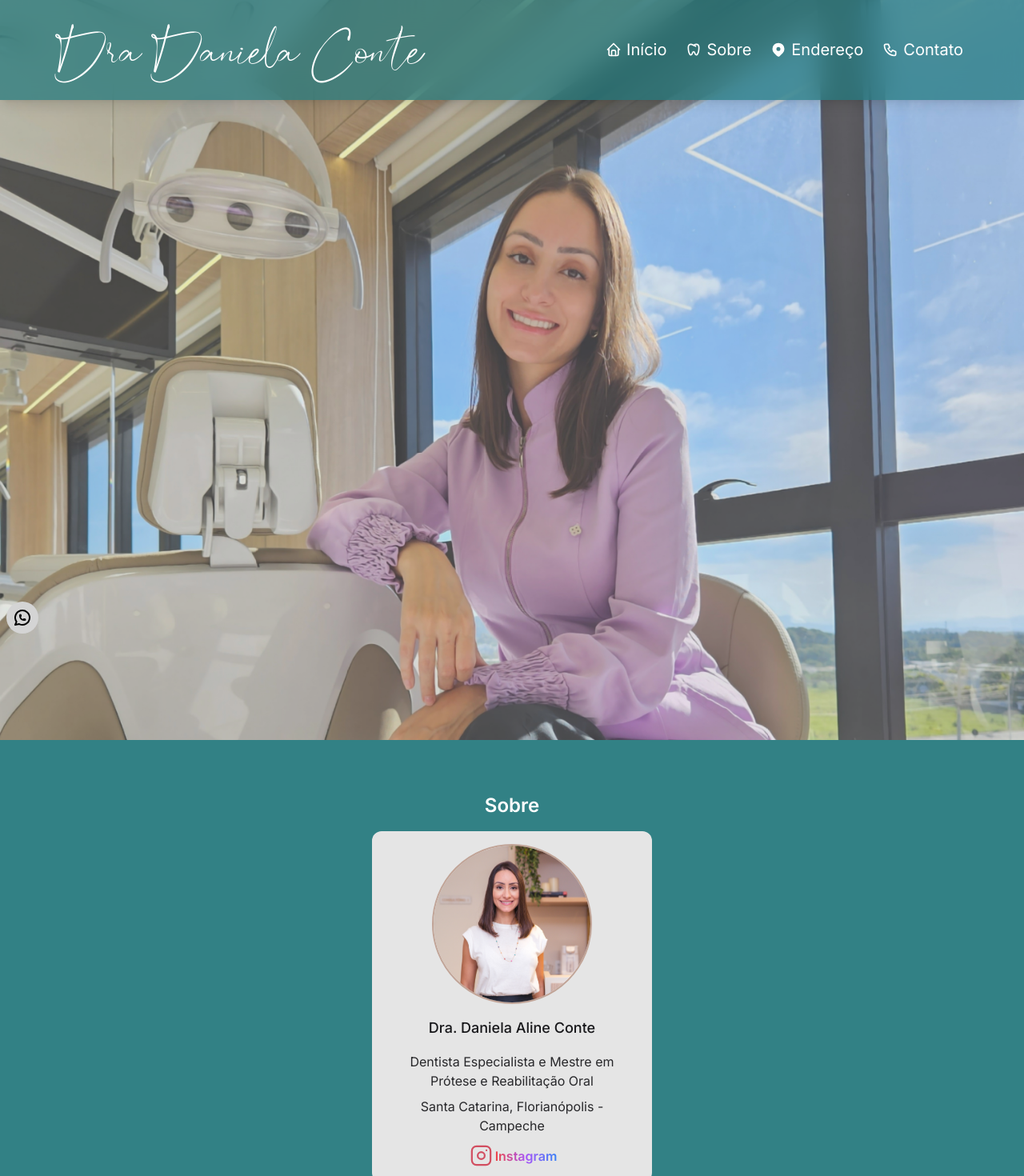
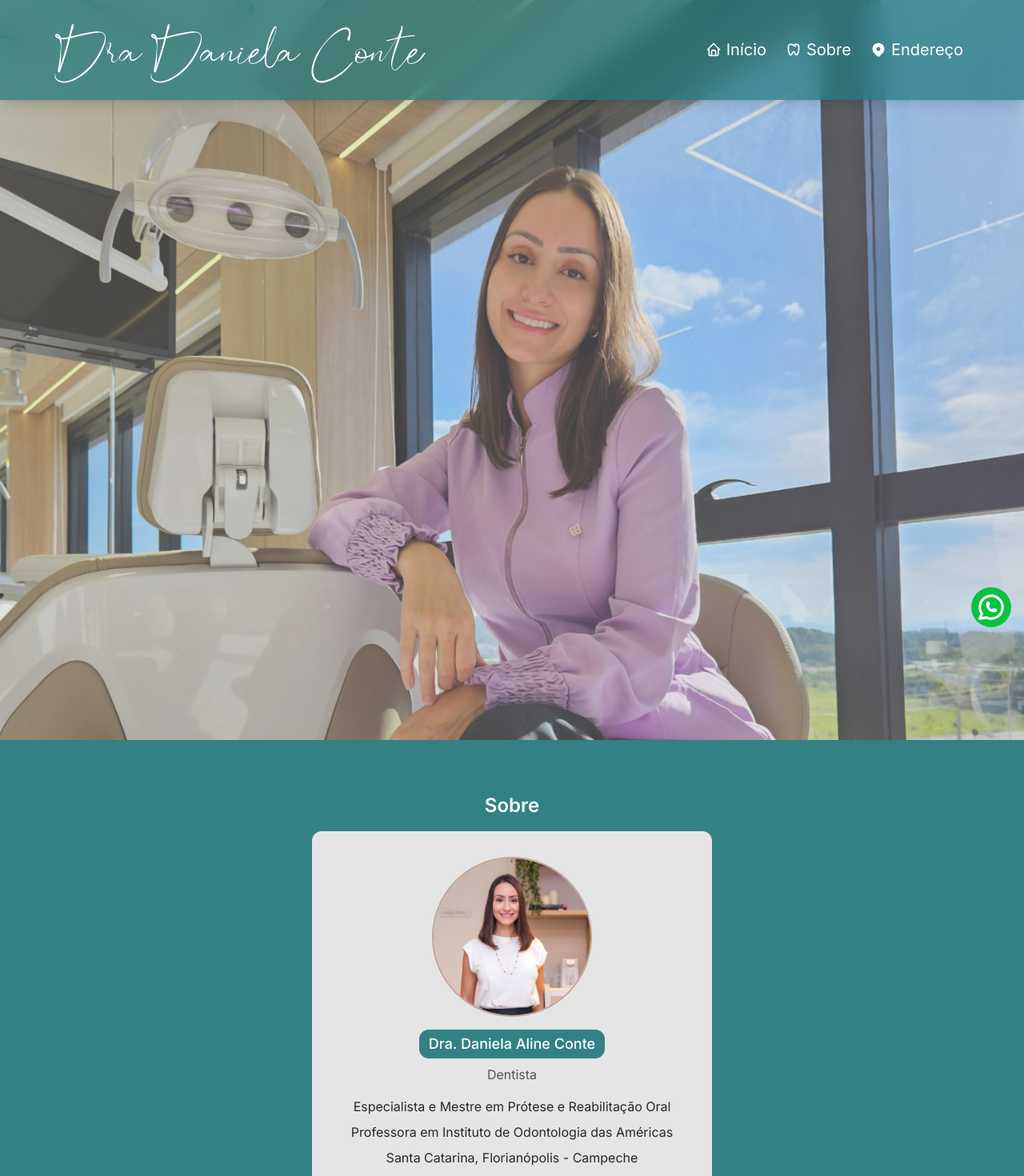
Before and after one commit to AlexandreConte/Dani, a Next.js app: page / in a window 1280 px wide. Shown: the top 1470 px of the page at 80% size. Built offline with nearby package versions, Linux system fonts and the light colour scheme.

Commit message:
updating

```diff
--- a/src/components/About/ProfessionalCard.tsx
+++ b/src/components/About/ProfessionalCard.tsx
@@ -15,14 +15,21 @@ export default function ProfessionalCard({ name, image, specialization, instaUrl
     <Area className="flex-col-center">
       <span id="sobre" className="my-4 text-white text-center w-screen text-2xl font-semibold">Sobre</span>
       <div className={`
-        lg:w-[350px] w-auto
-        bg-neutral-200 mx-4 rounded-xl py-4
+        lg:w-[500px] w-auto
+        bg-neutral-200 mx-4 rounded-xl py-8
         hover:bg-neutral-100
-        transition-all duration-300`
-      }>
-        <Image src={image} alt={name} className="w-[200px] m-auto rounded-full border-2 border-[#C1A497]" />
-        <h2 className="text-center mx-6 my-4 text-lg font-medium text-zinc-900">{name}</h2>
+        transition-all duration-300
+        selection:bg-[#328185] selection:text-white
+      `}>
+        <Image src={image} alt={name} className="w-[200px] m-auto rounded-full border-2 border-[#C1A497] select-none" />
+        <h2 className="text-center mt-4 text-lg font-medium text-white bg w-fit px-3 py-1 mx-auto mb-2 rounded-xl
+          selection:text-black selection:bg-white
+        ">
+          {name}
+        </h2>
+        <h1 className="text-center text-zinc-600 mb-4">Dentista</h1>
         <h1 className="text-center mx-6 my-2 text-zinc-800">{specialization}</h1>
+        <h1 className="text-center mx-6 my-2 text-zinc-800">Professora em Instituto de Odontologia das Américas</h1>
         <h1 className="text-center mx-6 my-2 text-zinc-800">{local}</h1>
         <div className="flex justify-center items-center">
           <a href={instaUrl} className="flex justify-center items-center hover:scale-110 transition-transform w-fit" target="_blank">
@@ -31,7 +38,7 @@ export default function ProfessionalCard({ name, image, specialization, instaUrl
             </span>
             <span className="
               bg-gradient-to-r from-red-500 via-purple-500 to-blue-500 bg-clip-text text-transparent
-              font-semibold
+              font-semibold select-none
             ">
               Instagram
             </span>
--- a/src/components/About/index.tsx
+++ b/src/components/About/index.tsx
@@ -11,7 +11,7 @@ export default function About() {
         <ProfessionalCard
           name={"Dra. Daniela Aline Conte"}
           image={profileImage}
-          specialization={"Dentista Especialista e Mestre em Prótese e Reabilitação Oral"}
+          specialization={"Especialista e Mestre em Prótese e Reabilitação Oral"}
           instaUrl={"https://www.instagram.com/dradaniconte/"}
           local="Santa Catarina, Florianópolis - Campeche"
         />
--- a/src/components/Contact/TalkButton.tsx
+++ b/src/components/Contact/TalkButton.tsx
@@ -23,7 +23,7 @@ export default function TalkButton({ className }: TalkButtonProps) {
           <IconBrandWhatsapp strokeWidth={1.5} color="#fff" size={30} />
         </span>
         <span className="flex-center text-center font-normal hover:underline text-lg md:text-xl">
-          Falar com especialista
+          +55 (48) 9 9929-9977
         </span>
       </div>
     </a>
--- a/src/components/Contact/index.tsx
+++ b/src/components/Contact/index.tsx
@@ -8,17 +8,17 @@ interface ContactProps {
 
 export default function Contact({ className }: ContactProps) {
   return (
-    <div className={`flex-col-center pt-[50px] pb-[25px] mx-2 ${className ?? ""}`}>
+    <div className={`flex-col-center pt-[50px] pb-[50px] mx-2 ${className ?? ""}`}>
       <span className="text-center flex-col-center text-2xl text-white mb-8 font-semibold">Contato</span>
       <Slider direction="right">
-        <div className={`flex-col-center gap-8 ${className ?? ""}`}>
-          <h2 className={`${styles.logo} text-4xl text-center md:text-5xl`}>Dra Daniela Conte</h2>
+        <div className={`flex-col-center ${className ?? ""}`}>
+          <h2 className={`${styles.logo} text-4xl text-center md:text-5xl my-6`}>Dra Daniela Conte</h2>
           <h1 className="
             text-white font-extralight text-xl md:text-2xl
             flex-center
-            text-center
+            text-center my-4
           ">
-            Dentista Especialista e Mestre em Prótese e Reabilitação Oral
+            Especialista e Mestre em Prótese e Reabilitação Oral
           </h1>
           <TalkButton />
         </div>
--- a/src/components/Header/Navbar.tsx
+++ b/src/components/Header/Navbar.tsx
@@ -1,4 +1,4 @@
-import { IconDental, IconHome, IconMapPinFilled, IconPhone } from "@tabler/icons-react"
+import { IconDental, IconHome, IconMapPinFilled } from "@tabler/icons-react"
 import { NavItem } from "./NavItem"
 
 export interface NavProps {
@@ -29,18 +29,9 @@ export default function Navbar({ className }: NavProps) {
           icon={IconMapPinFilled}
           link="#endereco"
           ariaLabel="Localização no Google Maps."
-          className="hidden md:flex"
+          className="hidden min-[425px]:flex"
         >
           Endereço
-        </NavItem>
-        <NavItem
-          icon={IconPhone}
-          link="https://wa.me/5548999299977"
-          target="_blank"
-          ariaLabel="Contato por WhatsApp."
-          textHidden
-        >
-          Contato
         </NavItem>
       </ul>
     </nav>
--- a/src/components/Reviews/SingleReview.tsx
+++ b/src/components/Reviews/SingleReview.tsx
@@ -21,14 +21,14 @@ export default function SingleReview(props: SingleReviewProps) {
         <Image
           alt={`Foto de perfil`}
           src={props.imageSrc}
-          className="w-[60px]"
+          className="w-[60px] select-none"
           width={120}
           height={120}
         />
-        <div className="text-base text-white font-bold text-center">
+        <div className="text-base text-black font-bold text-center">
           {props.name}
         </div>
-        <div className="text-zinc-200 text-center text-sm">{props.comment}</div>
+        <div className="text-black text-center text-sm">{props.comment}</div>
       </div>
     </Link>
   );
--- a/src/components/Reviews/index.tsx
+++ b/src/components/Reviews/index.tsx
@@ -28,7 +28,7 @@ const reviews = [
   {
     name: "Ingrid Vartha",
     comment: `Profissional e pessoa maravilhosa! Super capacitada e...`,
-    link: "https://g.co/kgs/4kvk4nQ",
+    link: "https://g.co/kgs/XDn2GPG",
     avaliacao: 5,
     imageSrc: "https://lh3.googleusercontent.com/a/ACg8ocJOcWLgxk-95i_SlMJnlkVpcuGRe3i341AXOCjW2ODWJnqJ2g=w75-h75-p-rp-mo-br100",
   },
@@ -36,13 +36,14 @@ const reviews = [
 
 export default function Reviews() {
   return (
-    <div className="mt-[50px] mb-[25px] flex-col-center">
+    <div className="mt-[50px] mb-[25px] flex-col-center mx-3 w-full h-auto">
+      <div className="bg-white py-14 rounded-xl flex-col-center selection:bg-[#328185] selection:text-white">
         <div className="flex-col-center">
           <div>
-          <Image alt="Google brand icon" src={googleLogo} width={100} />
+            <Image alt="Google brand icon" src={googleLogo} width={100} className="select-none" />
           </div>
           <div className="flex-center flex-wrap gap-x-2 gap-y-8 mx-4 my-8">
-          <div className="text-white font-semibold">5,0</div>
+            <div className="text-black font-semibold">5,0</div>
             <div className="flex-center">
               <IconStarFilled className="text-yellow-500" />
               <IconStarFilled className="text-yellow-500" />
@@ -50,17 +51,18 @@ export default function Reviews() {
               <IconStarFilled className="text-yellow-500" />
               <IconStarFilled className="text-yellow-500" />
             </div>
-          <div className="text-white flex-center text-center">30+ avaliações</div>
+            <div className="text-black flex-center text-center">30+ avaliações</div>
           </div>
         </div>
         <div className="grid grid-cols-1 md:grid-cols-2 xl:grid-cols-4">{renderReviews()}</div>
+      </div>
     </div>
   );
 }
 
 function renderReviews() {
   return reviews.map((review) => (
-    <div className="rounded-xl hover:bg-[#439ea2] transition-colors"
+    <div className="rounded-xl hover:scale-105 transition-all"
       key={review.name}
     >
       <SingleReview
--- a/src/components/ScrollTop/index.tsx
+++ /dev/null
@@ -1,38 +0,0 @@
-import { IconArrowUp } from "@tabler/icons-react";
-import { useEffect, useState } from "react";
-
-export default function ScrollTop() {
-
-  const [isVisible, setIsVisible] = useState<boolean>(false)
-
-  function handleClick() {
-    window?.scrollTo(0, 0)
-  }
-
-  useEffect(() => {
-    function userScroll() {
-      setIsVisible(scrollY > 0)
-    }
-
-    window?.addEventListener("scroll", userScroll)
-
-    return () => window.removeEventListener("scroll", userScroll)
-  }, [])
-
-  return (
-    <>
-      {isVisible && (
-        <div
-          onClick={handleClick}
-          className="bg-neutral-300
-          rounded-full w-10 h-10
-          fixed bottom-2 right-2
-          cursor-pointer
-          flex items-center justify-center"
-        >
-          <IconArrowUp />
-        </div>
-      )}
-    </>
-  )
-}
--- a/src/components/WhatsAppContact/WhatsAppContact.tsx
+++ b/src/components/WhatsAppContact/WhatsAppContact.tsx
@@ -6,11 +6,12 @@ export default function WhatsAppContact() {
 
   return (
     <Link href={whatsAppLink} target="_blank" className="
-      fixed bottom-2 left-2 z-10 w-10 h-10 p-1 bg-neutral-300 flex-center rounded-full
+      fixed bottom-4 right-4 z-10 w-[50px] h-[50px] p-[6px] flex-center rounded-full
+      bg-[#0CC142] hover:scale-105
     ">
       <IconBrandWhatsapp
-        width={24}
-        color="black"
+        color="white"
+        className="w-full h-full"
       />
     </Link >
   )
--- a/src/pages/index.tsx
+++ b/src/pages/index.tsx
@@ -2,7 +2,6 @@ import Head from 'next/head'
 import Header from '@/components/Header'
 import Page from '@/components/common/Page'
 import MainContent from '@/components/Main'
-import ScrollTop from '@/components/ScrollTop'
 import WhatsAppContact from '@/components/WhatsAppContact/WhatsAppContact'
 
 export default function Home() {
@@ -14,7 +13,6 @@ export default function Home() {
       <Page>
         <Header />
         <MainContent />
-        <ScrollTop />
         <WhatsAppContact />
       </Page>
     </div>
```
Lines whose indentation alone changed are shown as unchanged.
